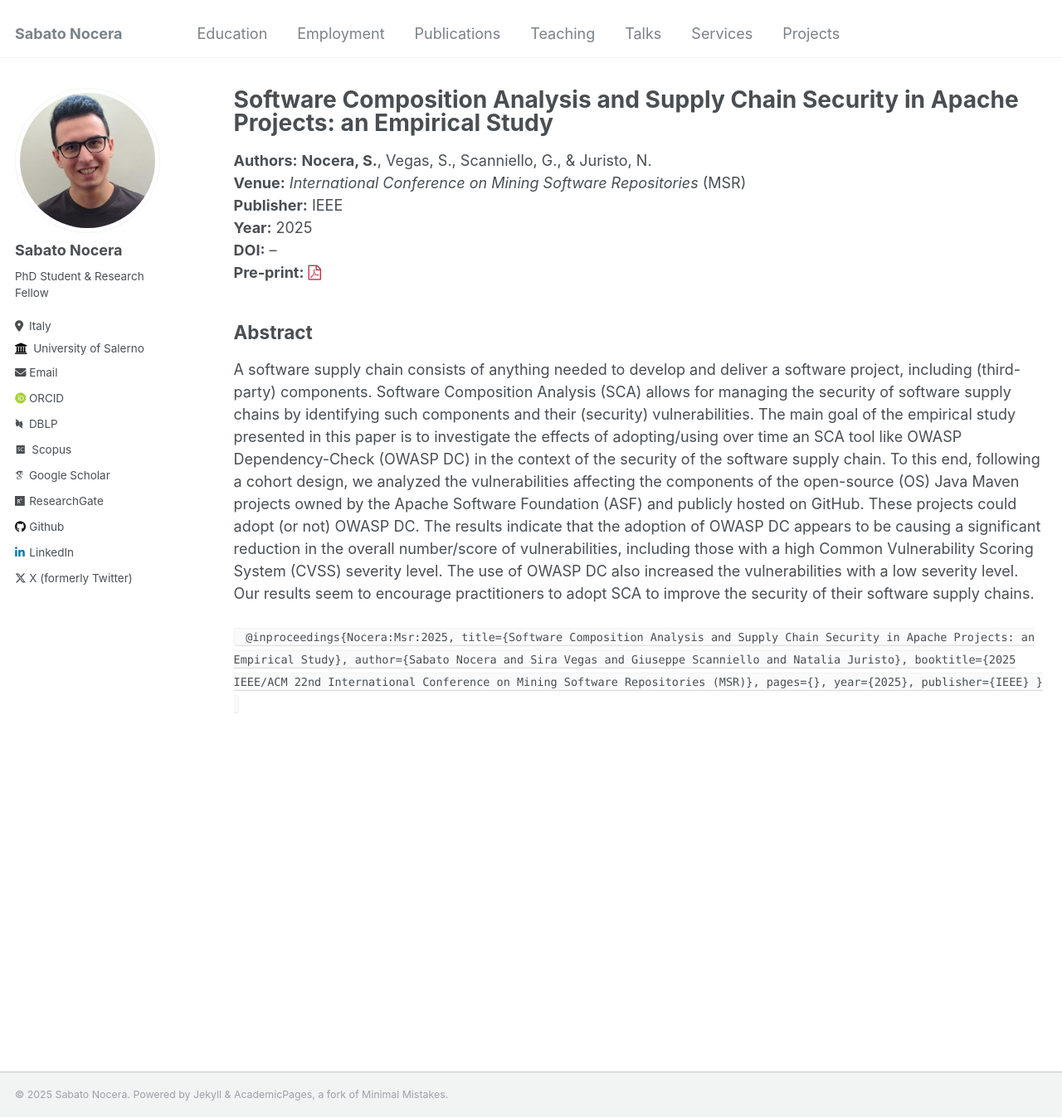
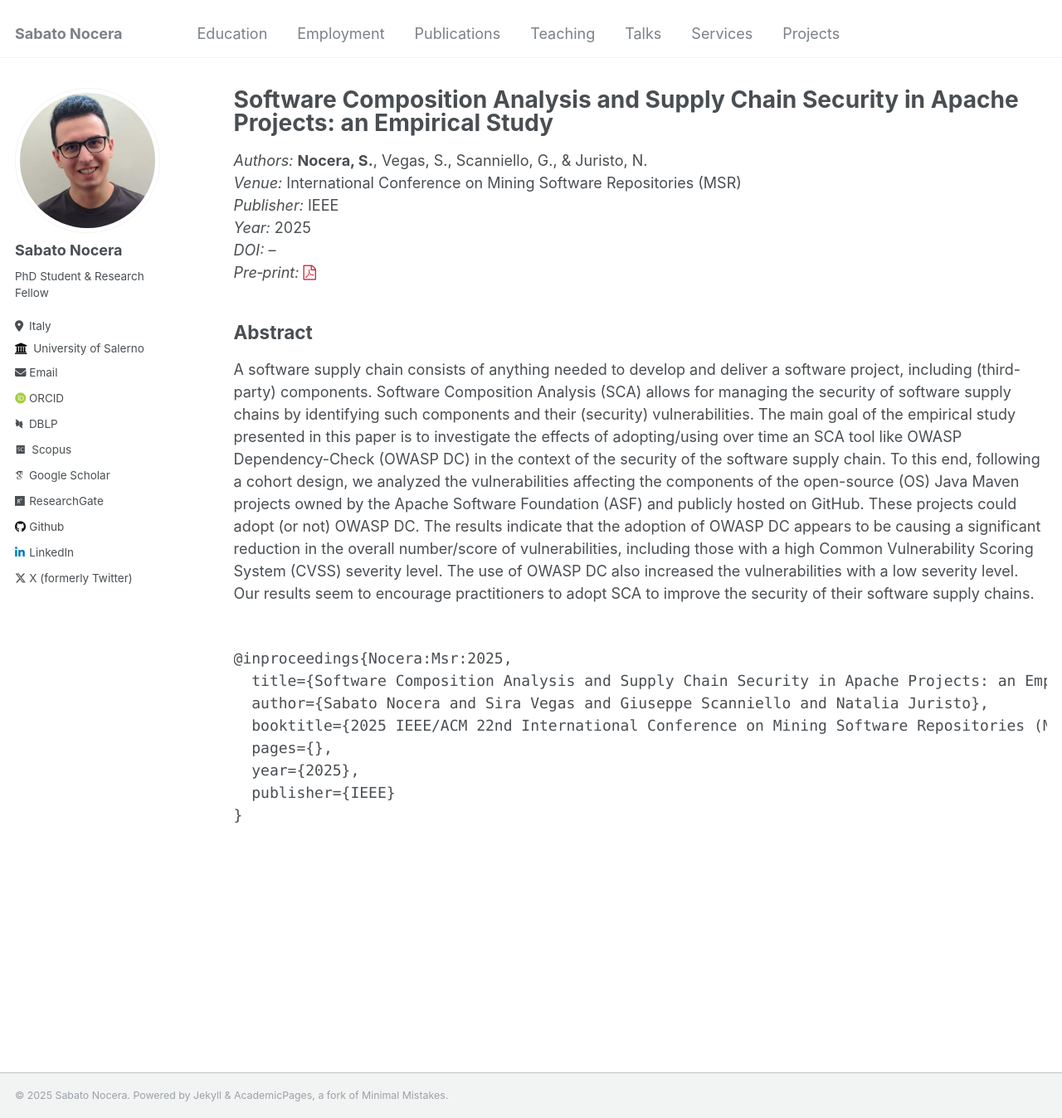
Before and after one commit to sabato-nocera/sabato-nocera.github.io, a Jekyll site: the page built from _pages/papers/C11.md, in a window 1280 px wide and 1348 px high. Shown: the whole window at 83% size. Built offline with Jekyll 4.4.1, drawn with Linux system fonts in a browser that asks for light colours; some web fonts are replaced; part of the change alters nothing that is shown.

Commit message:
Update C11.md

```diff
--- a/_pages/papers/C11.md
+++ b/_pages/papers/C11.md
@@ -12,23 +12,24 @@ author_profile: true
 <meta name="citation_author" content="Scanniello, G."/>
 <meta name="citation_author" content="Juristo, N."/>
 <meta name="citation_publication_date" content="2025"/>
-<meta name="citation_conference_title" content="International Conference on Mining Software Repositories"/>
+<meta name="citation_conference_title" content="2025 IEEE/ACM 22nd International Conference on Mining Software Repositories (MSR)"/>
 <meta name="citation_pdf_url" content="https://sabato-nocera.github.io/files/msr2025.pdf"/>
 
 <link rel="stylesheet" href="https://cdnjs.cloudflare.com/ajax/libs/font-awesome/4.7.0/css/font-awesome.min.css">
 
 
-**Authors:** **Nocera, S.**, Vegas, S., Scanniello, G., & Juristo, N.
-**Venue:** _International Conference on Mining Software Repositories_ (MSR)
-**Publisher:** IEEE
-**Year:** 2025
-**DOI:** –
-**Pre‑print:** [<i class="fa fa-file-pdf-o" style="color: #c51d34;"></i>](https://sabato-nocera.github.io/files/msr2025.pdf)
+_Authors:_ **Nocera, S.**, Vegas, S., Scanniello, G., & Juristo, N.
+_Venue:_ International Conference on Mining Software Repositories (MSR)
+_Publisher:_ IEEE
+_Year:_ 2025
+_DOI:_ –
+_Pre‑print:_ [<i class="fa fa-file-pdf-o" style="color: #c51d34;"></i>](https://sabato-nocera.github.io/files/msr2025.pdf)
 
 ## Abstract
 
 A software supply chain consists of anything needed to develop and deliver a software project, including (third-party) components. Software Composition Analysis (SCA) allows for managing the security of software supply chains by identifying such components and their (security) vulnerabilities. The main goal of the empirical study presented in this paper is to investigate the effects of adopting/using over time an SCA tool like OWASP Dependency-Check (OWASP DC) in the context of the security of the software supply chain. To this end, following a cohort design, we analyzed the vulnerabilities affecting the components of the open-source (OS) Java Maven projects owned by the Apache Software Foundation (ASF) and publicly hosted on GitHub. These projects could adopt (or not) OWASP DC. The results indicate that the adoption of OWASP DC appears to be causing a significant reduction in the overall number/score of vulnerabilities, including those with a high Common Vulnerability Scoring System (CVSS) severity level. The use of OWASP DC also increased the vulnerabilities with a low severity level. Our results seem to encourage practitioners to adopt SCA to improve the security of their software supply chains.
 
+<pre>
 <code>
 @inproceedings{Nocera:Msr:2025,
   title={Software Composition Analysis and Supply Chain Security in Apache Projects: an Empirical Study},
@@ -39,3 +40,4 @@ A software supply chain consists of anything needed to develop and deliver a sof
   publisher={IEEE}
 }
 </code>
+</pre>
```
